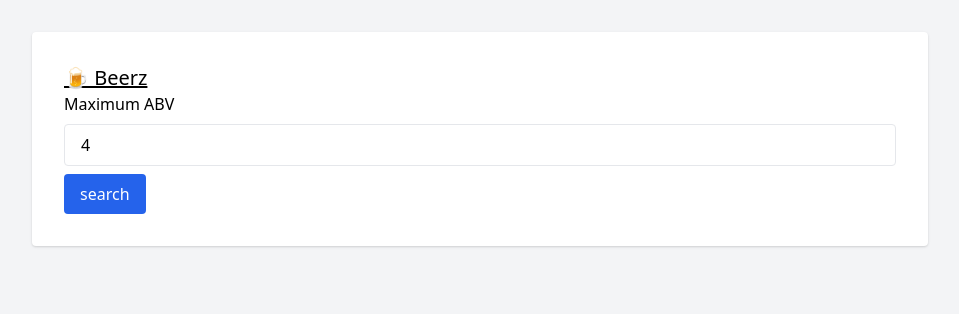
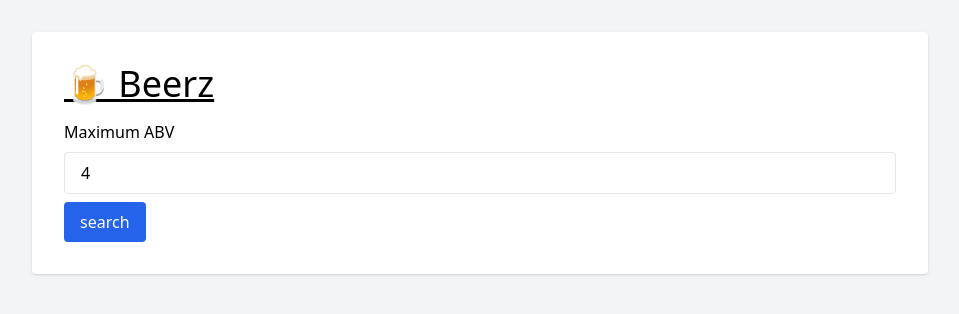
Before and after one commit to tl-kieran-allen/react-query-intro, a React app: page / in a window 1280 px wide. Shown: the top 314 px of the page, without its empty margins (160-1119 px from the left). Built offline with nearby package versions, Linux system fonts and the light colour scheme.

Commit message:
add style to App.tsx

```diff
--- a/src/App.tsx
+++ b/src/App.tsx
@@ -1,15 +1,15 @@
 import clsx from 'clsx'
 import { useState } from 'react'
 import { Form } from './components/Form'
-import { FormData } from './types/FormData'
+import type { FormData } from './types/FormData'
 
 export function App() {
   const [formData, setFormData] = useState<FormData>({ maxAbv: 4 })
 
   return (
-    <div className={clsx('card')}>
+    <div className={clsx('card', 'flex', 'flex-col', 'gap-4')}>
       <header>
-        <h1 className={clsx('text-xl', 'underline')}>🍺 Beerz</h1>
+        <h1 className={clsx('text-4xl', 'underline')}>🍺 Beerz</h1>
       </header>
       <Form formData={formData} setFormData={setFormData} />
     </div>
```
